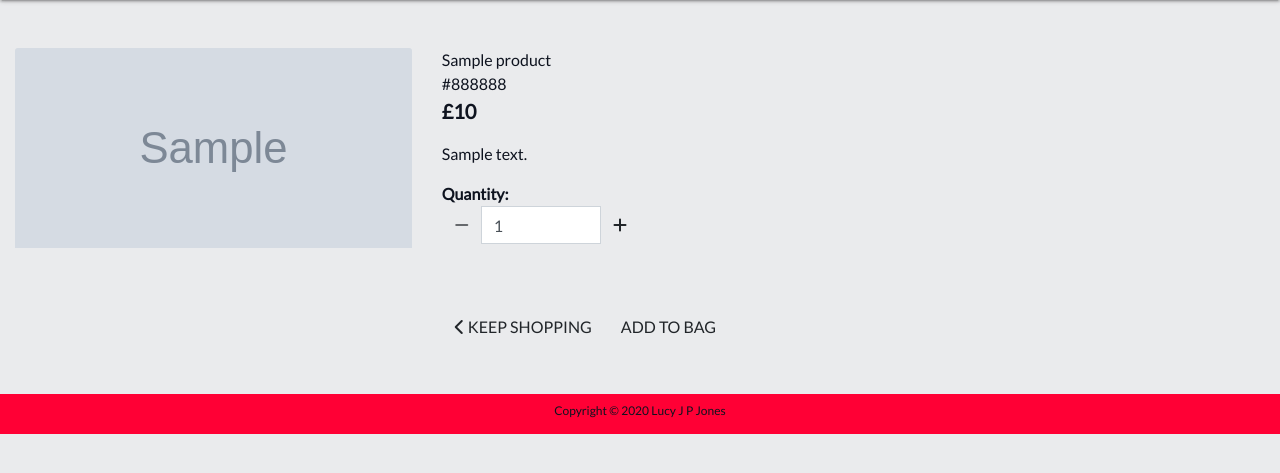
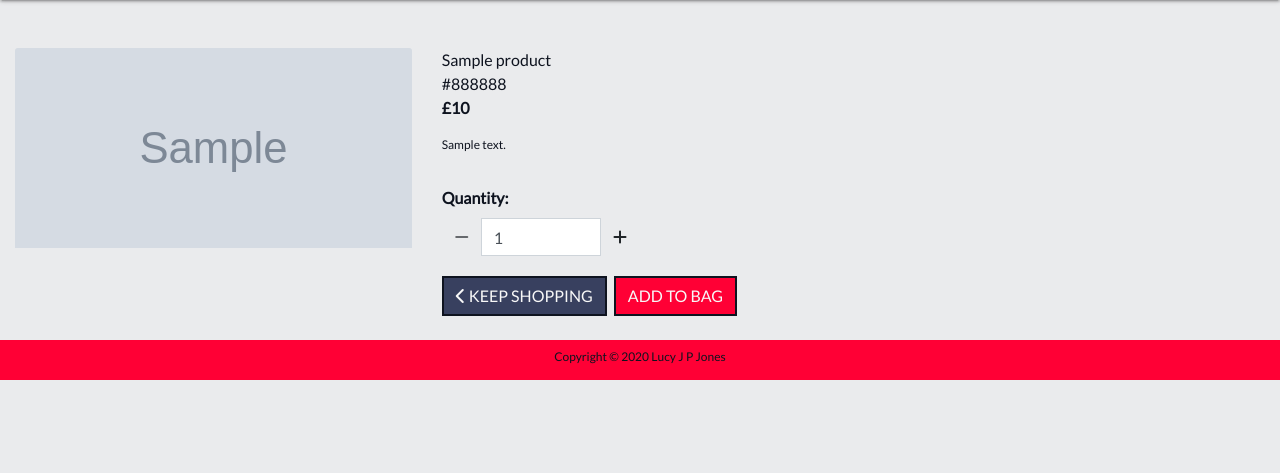
Before and after one commit to Lucyjpjones/lj-fscr, a Django app: template products/templates/products/product_detail.html in a window 1280 px wide. Shown: the part 102-575 px from the top of the page. Run offline with Django 3.2, Linux system fonts and the light colour scheme; the template is opened without the code that fills it: most values are stand-ins (such as "Sample title", 1, 10 or a date in 2020); grey boxes marked "Sample" are stand-in pictures; some libraries are stand-ins or nearby versions.

Commit message:
css added to product detail template

```diff
--- a/products/templates/products/product_detail.html
+++ b/products/templates/products/product_detail.html
@@ -9,7 +9,7 @@
 <div class="content-container">
   <div class="row">
     <div class="col-12 col-md-6 col-lg-4 offset-lg-2">
-      <div class="image-container my-5">
+      <div class="image-container mt-5 mb-3">
         {% if product.image %}
         <a href="{{ product.image.url }}" target="_blank">
           <img
@@ -30,19 +30,19 @@
       </div>
     </div>
     <div class="col-12 col-md-6 col-lg-4">
-      <div class="product-details-container mb-5 mt-md-5">
+      <div class="product-details-container mb-4 mt-md-5">
         <p class="mb-0">{{ product.name }}</p>
         <p class="mb-0">{{ product.colour }}</p>
-        <p class="lead mb-0 text-left font-weight-bold">£{{ product.price }}</p>
-        <p class="mt-3">{{ product.description }}</p>
-        <form class="form" action="{% url 'add_to_bag' product.id %}" method="POST">
+        <p class="mb-0 text-left font-weight-bold">£{{ product.price }}</p>
+        <p class="mt-3 font-desc">{{ product.description }}</p>
+        <form class="form mt-3" action="{% url 'add_to_bag' product.id %}" method="POST">
             {% csrf_token %}
             <div class="form-row">
                 {% with product.has_sizes as s %}
                 {% if s %}
                 <div class="col-12">
-                    <p><strong>Size:</strong></p>
-                    <select class="form-control rounded-0 w-50" name="product_size" id="id_product_size">
+                    <p class="mb-2"><strong>Size:</strong></p>
+                    <select class="form-control rounded-0 w-100" name="product_size" id="id_product_size">
                         <option value="xs">XS</option>
                         <option value="s">S</option>
                         <option value="m" selected>M</option>
@@ -52,7 +52,7 @@
                 </div>
                 {% endif %}
                 <div class="col-12">
-                    <p class="mt-3"><strong>Quantity:</strong></p>
+                    <p class="mt-3 mb-2"><strong>Quantity:</strong></p>
                     <div class="form-group w-50">
                         <div class="input-group">
                             <div class="input-group-prepend">
@@ -78,13 +78,13 @@
                 </div>
 
                 <div class="col{% if s %}-12 mt-2{% endif %}">
-                    <a href="{% url 'products' %}" class="btn rounded-0 mt-5">
+                    <a href="{% url 'products' %}" class="ks-btn btn rounded-0 mt-1 mr-1">
                         <span class="icon">
                                 <i class="fas fa-chevron-left"></i>
                         </span>
                         <span class="text-uppercase">Keep Shopping</span>
                      </a>
-                    <input type="submit" class="btn rounded-0 text-uppercase mt-5" value="Add to Bag">
+                    <input type="submit" class="add-btn btn rounded-0 text-uppercase mt-1" value="Add to Bag">
                 </div>
                 <input type="hidden" name="redirect_url"
                 value="{{ request.path }}">
--- a/static/css/base.css
+++ b/static/css/base.css
@@ -249,6 +249,26 @@ header {
     cursor: pointer;
 }
 
+.product-details-container {
+    font-size: 16px;
+}
+
+.font-desc {
+    font-size: 12px;
+}
+
+.ks-btn {
+    background-color: #38405F;
+    border: solid 2px #0E131F;
+    color: #f8f8f8;
+}
+
+.add-btn {
+    background-color: #FF0035;
+    border: solid 2px #0E131F;
+    color: #f8f8f8;
+}
+
 /* ------------------------------- bootstrap toasts */
 
 .message-container {
```
